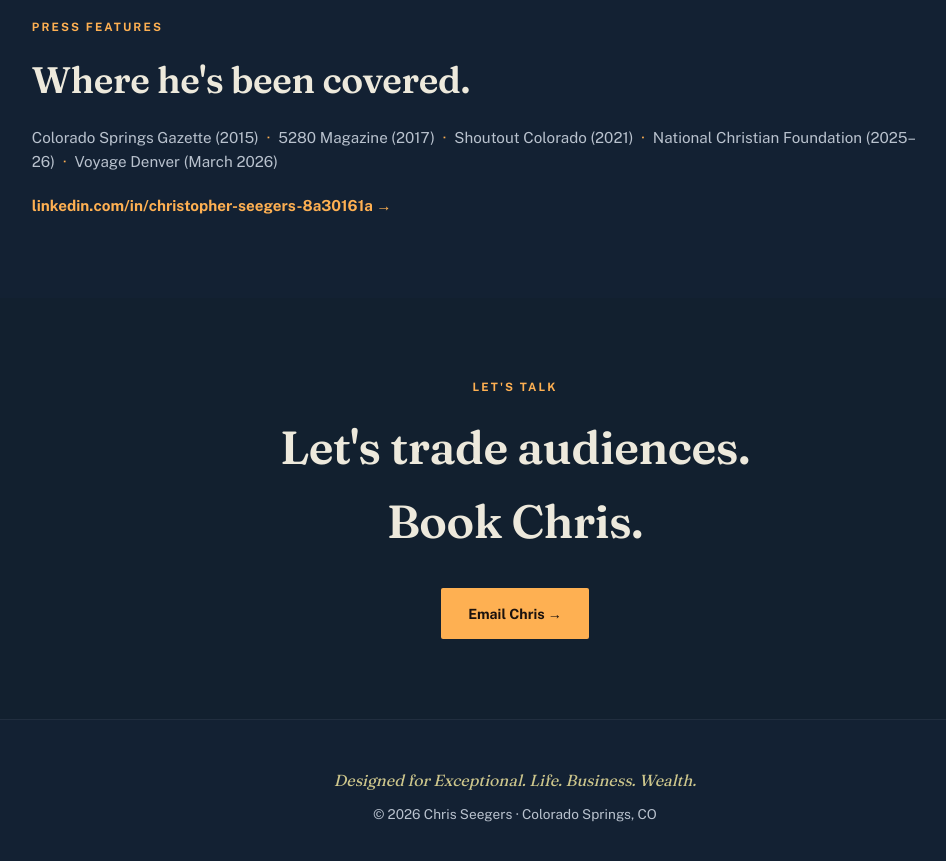
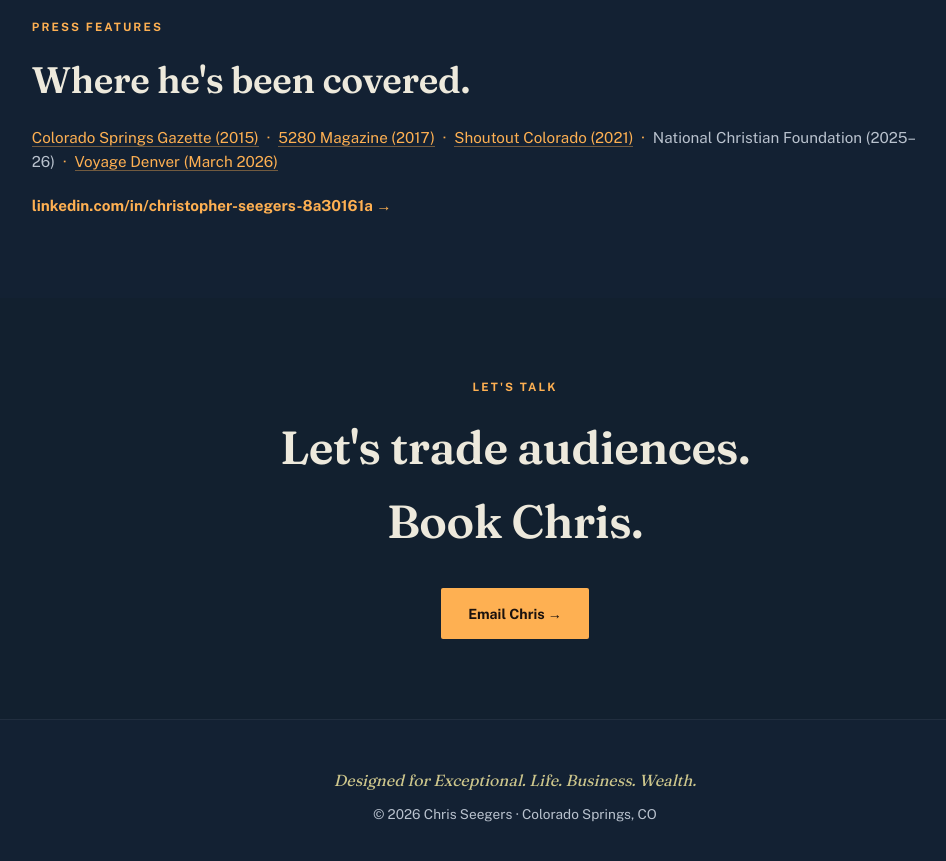
Before and after one commit to clseegers/Chris-Seegers-Website, a plain HTML site: page press.html in a window 1280 px wide. Shown: the part 5000-5861 px from the top of the page, without its empty margins (125-1071 px from the left). Drawn offline with nearby package versions, Linux system fonts and the light colour scheme.

Commit message:
Hyperlink press feature articles to verified real URLs (Gazette, 5280, Shoutout Colorado, Voyage Denver)

```diff
--- a/press.html
+++ b/press.html
@@ -397,7 +397,7 @@
       <h2>Where he's been covered.</h2>
     </div>
     <div class="features-list">
-      Colorado Springs Gazette (2015)<span>·</span>5280 Magazine (2017)<span>·</span>Shoutout Colorado (2021)<span>·</span>National Christian Foundation (2025–26)<span>·</span>Voyage Denver (March 2026)
+      <a href="https://gazette.com/2015/08/16/hillside-colorado-new-life-for-a-tiny-town-bd710771-0164-51a7-8022-1b551ffb1709/" target="_blank" rel="noopener" style="color:var(--amber); border-bottom:1px solid rgba(254,176,82,0.4);">Colorado Springs Gazette (2015)</a><span>·</span><a href="https://5280.com/not-another-ghost-town/" target="_blank" rel="noopener" style="color:var(--amber); border-bottom:1px solid rgba(254,176,82,0.4);">5280 Magazine (2017)</a><span>·</span><a href="https://shoutoutcolorado.com/meet-chris-seegers-entrepreneur-and-capitalist-missionary/" target="_blank" rel="noopener" style="color:var(--amber); border-bottom:1px solid rgba(254,176,82,0.4);">Shoutout Colorado (2021)</a><span>·</span>National Christian Foundation (2025–26)<span>·</span><a href="https://voyagedenver.com/building-to-let-go-chris-seegers-on-ownership-identity-and-the-art-of-the-exit" target="_blank" rel="noopener" style="color:var(--amber); border-bottom:1px solid rgba(254,176,82,0.4);">Voyage Denver (March 2026)</a>
     </div>
     <div class="features-list" style="margin-top:1.2rem;">
       <a href="https://www.linkedin.com/in/christopher-seegers-8a30161a" target="_blank" rel="noopener" style="color:var(--amber); font-weight:700;">linkedin.com/in/christopher-seegers-8a30161a →</a>
```
Also changed, not shown: press/index.html (+1 -1 lines).
